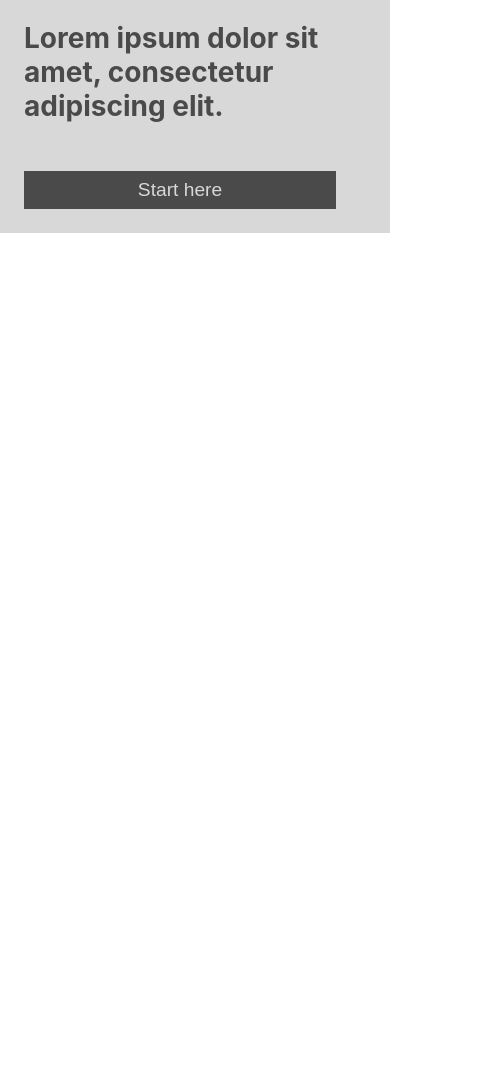
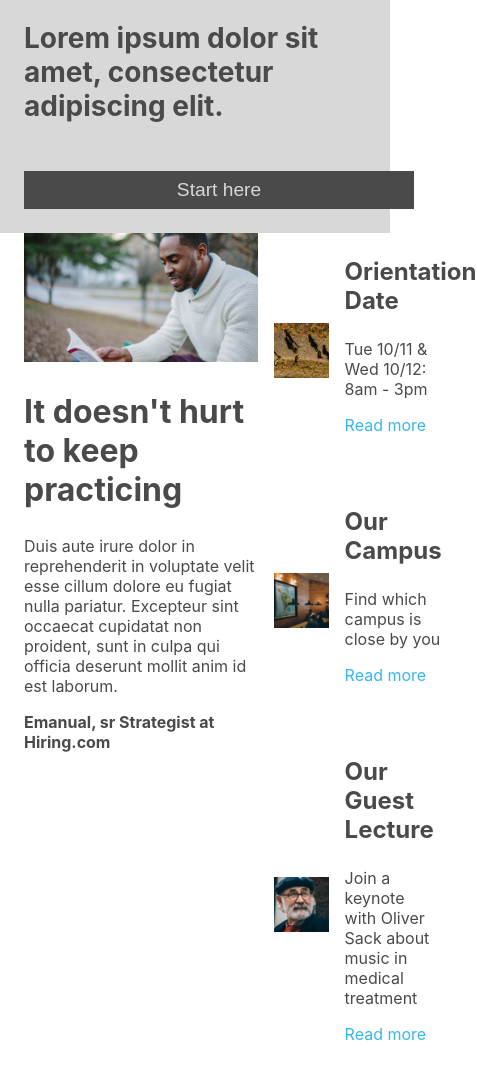
Before and after one commit to leonn00albert/colmar, a React app: page / in a window 390 px wide. Shown: the part 580-1660 px from the top of the page, 477 px wide, since content can reach past the window. Before the commit the page ends 844 px from the top, so only its background shows below. Built offline with nearby package versions, Linux system fonts and the light colour scheme.

Commit message:
add featured section for desktop

```diff
--- a/public/index.html
+++ b/public/index.html
@@ -2,7 +2,7 @@
 <html lang="en">
   <head>
     <meta charset="utf-8" />
-    <link rel="icon" href="%PUBLIC_URL%/favicon.ico" />
+    <link rel="icon" href="%PUBLIC_URL%/images/ic-logo.svg" />
     <meta name="viewport" content="width=device-width, initial-scale=1" />
     <meta name="theme-color" content="#000000" />
     <meta
@@ -24,7 +24,7 @@
       work correctly both with client-side routing and a non-root public URL.
       Learn how to configure a non-root public URL by running `npm run build`.
     -->
-    <title>React App</title>
+    <title>Colmar</title>
   </head>
   <body>
     <noscript>You need to enable JavaScript to run this app.</noscript>
--- a/src/components/App/App.js
+++ b/src/components/App/App.js
@@ -2,11 +2,13 @@ import "./App.css";
 import { Layout } from "../Layout/Layout";
 import { Header } from "../Header/Header";
 import { Start } from "../Start/Start";
+import { FeaturedSection } from "../FeaturedSection/FeaturedSection";
 function App() {
   return (
     <Layout>
       <Header />
       <Start />
+      <FeaturedSection />
     </Layout>
   );
 }
--- /dev/null
+++ b/src/components/FeaturedSection/Article.js
@@ -0,0 +1,18 @@
+export function Article() {
+    return (
+        <article>
+            <img src='./images/information-main.jpg' />
+
+            <div>
+                <h2>It doesn't hurt to keep practicing</h2>
+                <p>
+                Duis aute irure dolor in reprehenderit in voluptate velit esse cillum dolore eu fugiat nulla pariatur. Excepteur sint occaecat cupidatat non proident, sunt in culpa qui officia deserunt mollit anim id est laborum.
+                </p>
+                <p>
+                <strong>Emanual, sr Strategist at Hiring.com</strong>
+                </p>
+
+            </div>
+        </article>
+    )
+}
--- /dev/null
+++ b/src/components/FeaturedSection/FeaturedItems.js
@@ -0,0 +1,40 @@
+export function FeaturedItems() {
+  const items = [
+    {
+      title: "Orientation Date",
+      text: "Tue 10/11 & Wed 10/12: 8am - 3pm",
+      src: "./images/information-orientation.jpg",
+      url: "#",
+    },
+    {
+      title: "Our Campus",
+      text: "Find which campus is close by you",
+      src: "./images/information-campus.jpg",
+      url: "#",
+    },
+    {
+      title: "Our Guest Lecture",
+      text: "Join a keynote with Oliver Sack about music in medical treatment",
+      src: "./images/information-guest-lecture.jpg",
+      url: "#",
+    },
+  ];
+  return (
+    <aside>
+      {items.map((item) => {
+        return (
+          <div>
+            <img src={item.src} alt={item.title} />
+            <div>
+              <h3>{item.title}</h3>
+              <p>{item.text}</p>
+              <p>
+                <a href={item.text}>Read more</a>
+              </p>
+            </div>
+          </div>
+        );
+      })}
+    </aside>
+  );
+}
--- /dev/null
+++ b/src/components/FeaturedSection/FeaturedSection.js
@@ -0,0 +1,15 @@
+import { Article } from "./Article";
+import { FeaturedItems } from "./FeaturedItems";
+
+export function FeaturedSection () {
+    return (
+        <section>
+            <div className="container">
+            <Article />
+            <FeaturedItems />
+            </div>
+
+
+        </section>
+    )
+}
--- a/src/components/Layout/Layout.css
+++ b/src/components/Layout/Layout.css
@@ -79,7 +79,7 @@ nav a:hover{
     }
 }
 
-section {
+section:nth-of-type(1) {
     display: flex;
     background-color: #d8d8d8;
     width: 100%;
@@ -87,33 +87,33 @@ section {
     align-items: center;
 }
 
-section img {
+section:nth-of-type(1) img {
     float:left;
     margin: 32px 24px;
     width: 60%;
 }
 
-section div {
+section:nth-of-type(1) div {
     user-select: none;
     width: 30%;
     float: left;
     margin: 32px 24px;
 }
 
-section div p{
+section:nth-of-type(1) div p{
     margin: 24px;
     font-size: 1.75em;
     font-weight: bold;
 
 }
 
-section div h1{
+section:nth-of-type(1) div h1{
     margin: 24px;
     font-size: 3em;
 
    }
 
-section div button {
+section:nth-of-type(1) div button {
     margin: 24px;
     font-size: 1.2em;
     width: 100%;
@@ -123,7 +123,7 @@ section div button {
     padding: 8px;
 }
 
-section div button:hover{
+section:nth-of-type(1) div button:hover{
     opacity: 0.8;
     cursor: pointer;
 }
@@ -131,21 +131,21 @@ section div button:hover{
 /* mobile queries start section*/
 
 @media only screen and (max-width: 1024px) {
-    section {
+    section:nth-of-type(1) {
         display: block;
     }
-    section img {
+    section:nth-of-type(1) img {
         margin: 0;
         width: 100%;
 
     }
-    section div {
+    section:nth-of-type(1) div {
         background-color: #d8d8d8;
         margin: 0;
         width: 100%;
     }
 
-    section div h1{
+    section:nth-of-type(1) div h1{
     margin: 24px;
     font-size: 3em;
 
@@ -158,3 +158,66 @@ section div button:hover{
 
    }
 }
+
+section:nth-of-type(2) {
+    background-color: white;
+    box-sizing: border-box;
+}
+
+section:nth-of-type(2) .container{
+
+    width: 100%;
+    margin: 32px 24px;
+}
+
+
+section:nth-of-type(2) .container article{
+    float: left;
+    width: 60%;
+}
+
+section:nth-of-type(2) .container article h2{
+
+    font-size: 2em;
+}
+
+
+section:nth-of-type(2) .container article img{
+    width: 100%;
+}
+
+section:nth-of-type(2) .container aside {
+    float: left;
+    width: 40%;
+}
+
+section:nth-of-type(2) .container aside div {
+    width: 100%;
+    display: flex;
+    margin-bottom: 16px;
+    align-items: center;
+    margin-left: 16px;
+}
+
+
+
+section:nth-of-type(2) .container aside div img {
+    float: left;
+    height: auto;
+    width: 35%;
+}
+
+section:nth-of-type(2) .container aside div div {
+    display: block;
+    float: right;
+    width: 65%;
+}
+
+section:nth-of-type(2) .container aside div div h3{
+    font-size: 1.5em;
+}
+
+section:nth-of-type(2) .container aside div div a{
+    text-decoration: none;
+    color:#37b6ee;
+}
```
